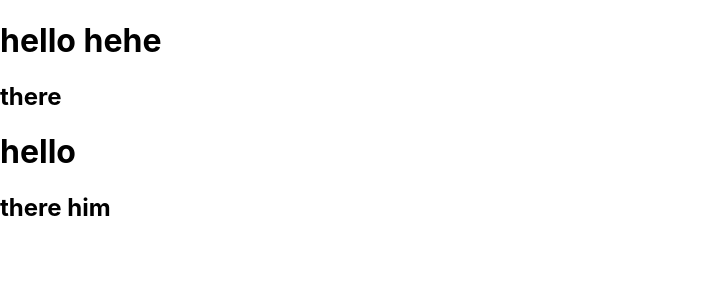
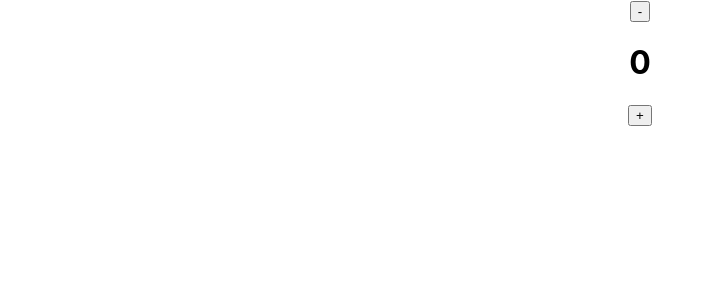
Before and after one commit to Ren-Gen22/LearnReact, a React (Create React App) app: page / in a window 1280 px wide. Shown: the top 300 px of the page, without its empty margins (0-715 px from the left). Built offline with nearby package versions, Linux system fonts and the light colour scheme.

Commit message:
hooks incrementer

```diff
--- a/src/App.js
+++ b/src/App.js
@@ -1,17 +1,19 @@
-const Person = (props) => {
-  return (
-    <>
-      <h1>hello {props.name}</h1>
-      <h2>there {props.there}</h2>
-    </>
-  );
-};
+//hooks usestate
+import './App.css';
+import {useState,useEffect} from 'react';
 
 const App = () => {
+  const [counter,setCounter] =useState(0);
+
+  useEffect(()=>{
+    alert('changed'+counter)
+  },[counter]);
+
   return (
     <div className="App">
-      <Person name={'hehe'} />
-      <Person there="him"/>
+      <button onClick={()=> setCounter((prevCount)=>prevCount-1)}>-</button>
+      <h1>{counter}</h1>
+      <button onClick={()=> setCounter((prevCount)=>prevCount+1)}>+</button>
     </div>
   );
 };
```
